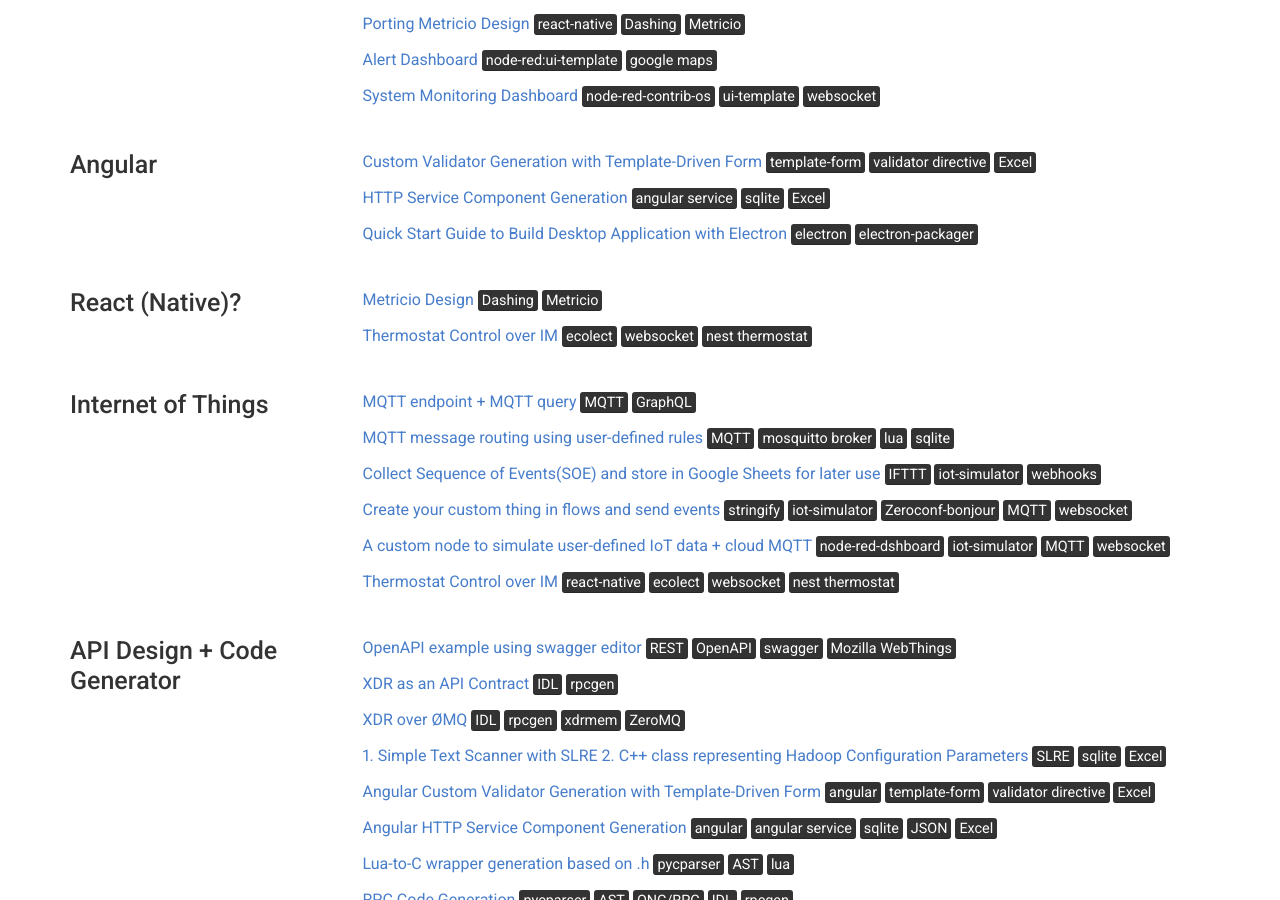
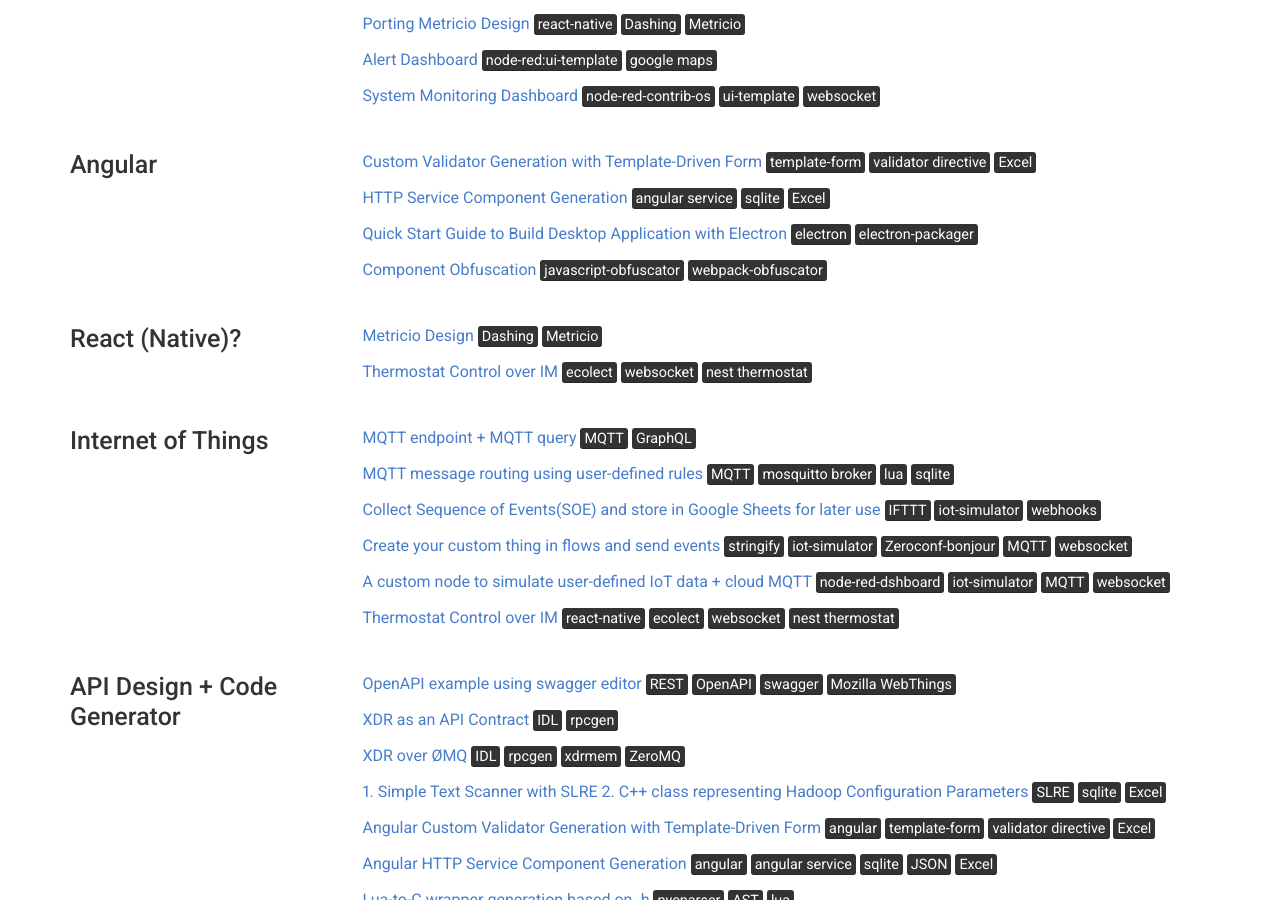
Before and after one commit to phyunsj/phyunsj.github.io, a Jekyll site: the page built from index.md, in a window 1280 px wide and 900 px high, scrolled down 702 px. Built offline with Jekyll 4.4.1, drawn with Linux system fonts in a browser that asks for light colours.

Commit message:
Update projects.yml

```diff
--- a/_data/projects.yml
+++ b/_data/projects.yml
@@ -26,6 +26,9 @@
     [HTTP Service Component Generation](https://github.com/phyunsj/angular-http-sql-service-component-generation)  <mark>angular service</mark>  <mark>sqlite</mark> <mark>Excel</mark>
 
     [Quick Start Guide to Build Desktop Application with Electron](https://github.com/phyunsj/electron-angular-quick-start-guide)  <mark>electron</mark> <mark>electron-packager</mark>
+
+    [Component Obfuscation](https://github.com/phyunsj/protect-client-js-code)  <mark>javascript-obfuscator</mark> <mark>webpack-obfuscator</mark>
+
 
 - name: React (Native)?
   github: phyunsj
```
